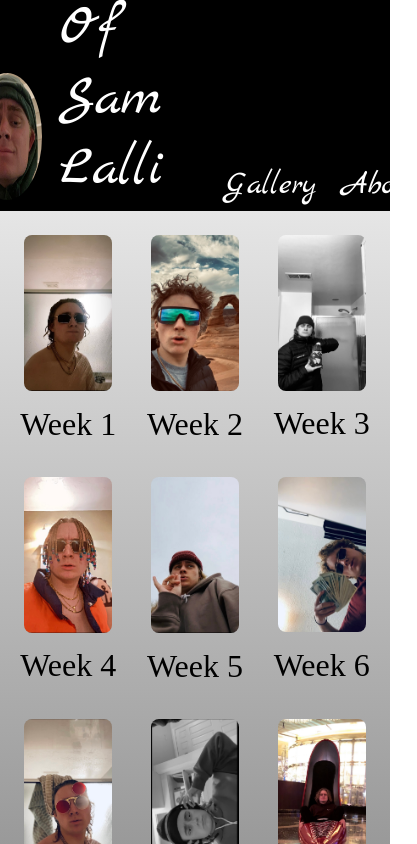
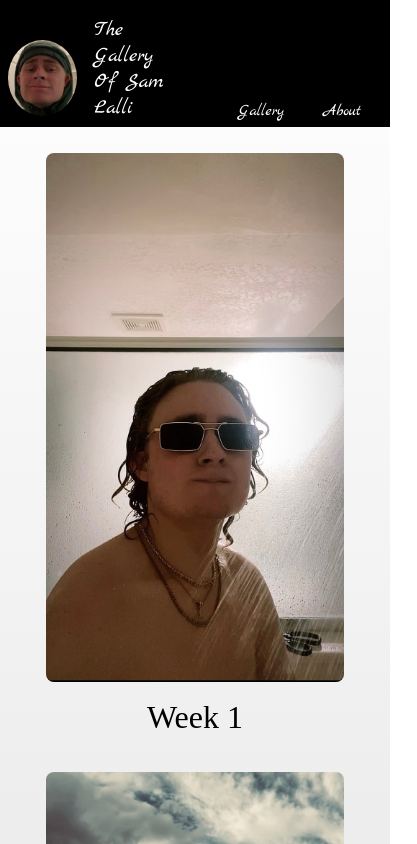
Before and after one commit to sam-lalli/photo-gallery, a React (Create React App) app in the folder photo-gallery/: page / in a window 390 px wide. Shown: the top 844 px of the page, 417 px wide, since content can reach past the window. Built offline with nearby package versions, Linux system fonts and the light colour scheme; a web font is replaced by a local one.

Commit message:
mobile styles complete, deployed

```diff
--- a/photo-gallery/public/index.html
+++ b/photo-gallery/public/index.html
@@ -24,7 +24,7 @@
       work correctly both with client-side routing and a non-root public URL.
       Learn how to configure a non-root public URL by running `npm run build`.
     -->
-    <title>React App</title>
+    <title>Sam Lalli</title>
   </head>
   <body>
     <noscript>You need to enable JavaScript to run this app.</noscript>
--- a/photo-gallery/src/components/About.js
+++ b/photo-gallery/src/components/About.js
@@ -33,7 +33,7 @@ const About = () => {
 
             <p>This was true for Sam Lalli, who struggled to know how to change the world. The time came where a decsion was to be made, do something or do nothing.
             After careful thought and prayer a question was formed. How could I, Sam Lalli make people smile... even when I am not with them?
-            An essential item that everyone has with them all them is their cellphones. The decision was made, I need to get Sam Lalli in everyone's phones.
+            What is one item that everyone has with them all the time? Their cellphones. The decision was made, I need to get Sam Lalli inside everyone's phones.
             On average a person picks up their phone about 100 times a day.
             My Ultimate goal is to make people smile each and everytime they pick their phone up.
             Please enjoy these wallpapers and now a centralized hub of Sam Lalli</p>
--- a/photo-gallery/src/components/Header.js
+++ b/photo-gallery/src/components/Header.js
@@ -59,6 +59,20 @@ const StyledHeader = styled.div`
          animation: ease-in-out .3s;
      }
  }
+
+
+ @media(max-width:500px){
+
+    height: 15vh;
+
+    h1{
+        font-size: 1.3rem;
+    }
+
+    .link{
+        font-size: 1rem;
+    }
+}
 `
 
 
--- a/photo-gallery/src/components/Image.js
+++ b/photo-gallery/src/components/Image.js
@@ -16,9 +16,17 @@ img{
     height: 70vh;
 }
 
+.box{
+    display:flex;
+    flex-direction: column;
+    justify-content: center;
+    align-items: center;
+}
+
 h3{
     font-size: 3rem;
     font-weight: bold;
+    text-align: center;
 }
 
 .link{
@@ -44,7 +52,7 @@ const Image = () => {
     return (
         <StyledDiv>
             { filteredImg.map(({img, title}) => (
-                <div>
+                <div className={'box'}>
                     <img src={img} height={100}/>
                     <h3>{title}</h3>
                     <Link className={'link'} to={'/'}>
--- a/photo-gallery/src/components/ImageList.js
+++ b/photo-gallery/src/components/ImageList.js
@@ -36,6 +36,21 @@ const StyledCard = styled.div`
  p{
      font-size: 2rem;
  }
+
+
+ @media(max-width:500px){
+
+    .card{
+        width: 85%;
+    }
+
+    img{
+        margin: 5%;
+    }
+
+
+ }
+
 `
 
 export const ImageList = () => {
```
Also changed, not shown: photo-gallery/src/index.html (deleted, +0 -16 lines), 1 other file (tests, documents, lock files or other folders).
